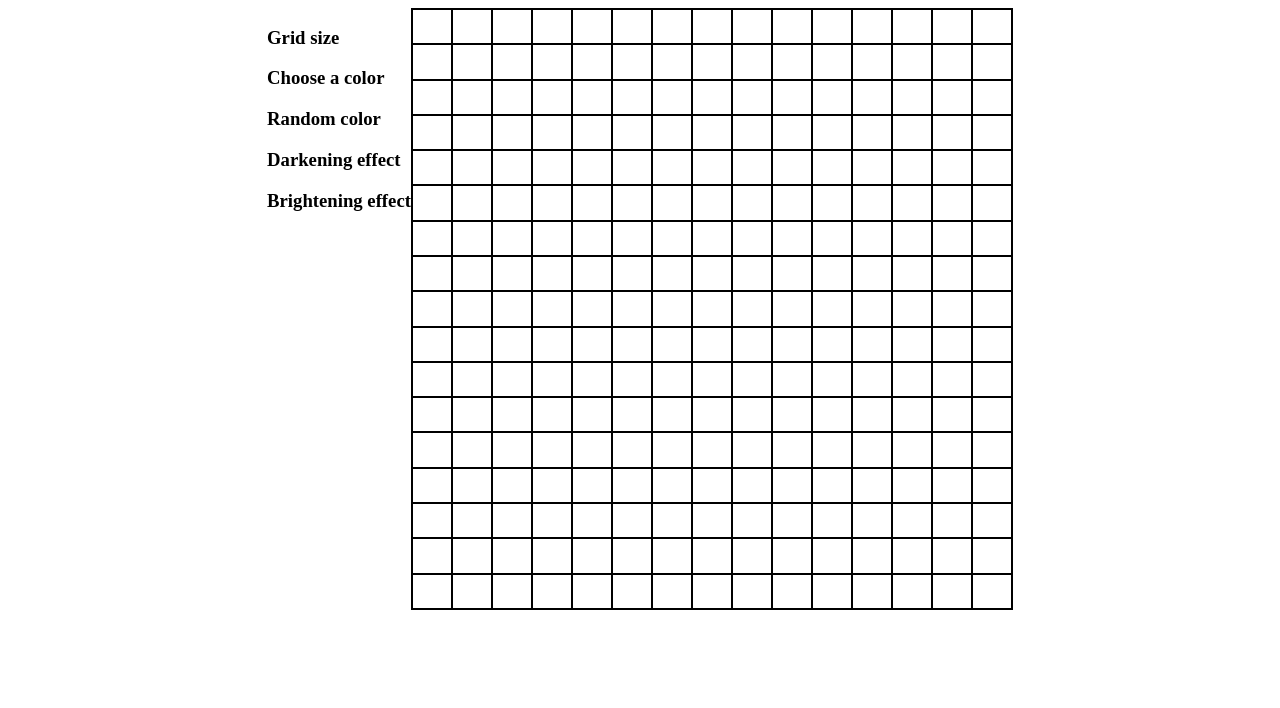
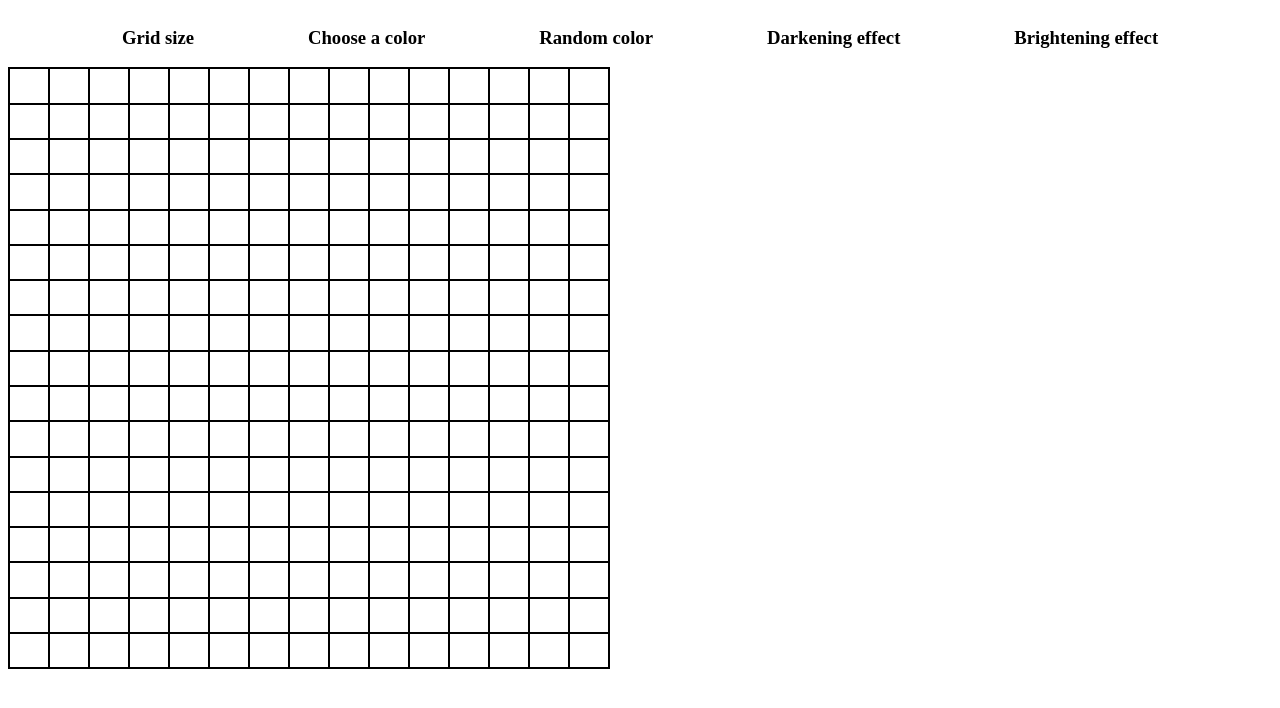
Before and after one commit to CamilleOnoda/etch-a-sketch, a plain HTML site: page index.html in a window 1280 px wide. Drawn offline with Linux system fonts and the light colour scheme.

Commit message:
Add a flex direction of column to the body and rule for the display-options class

```diff
--- a/styles.css
+++ b/styles.css
@@ -1,5 +1,6 @@
 body {
     display: flex;
+    flex-direction: column;
     justify-content: center;
 }
 
@@ -17,3 +18,8 @@ body {
 .squares {
     width: 38px;
 }
+
+.display-options {
+    display: flex;
+    justify-content: space-evenly;
+}
```
